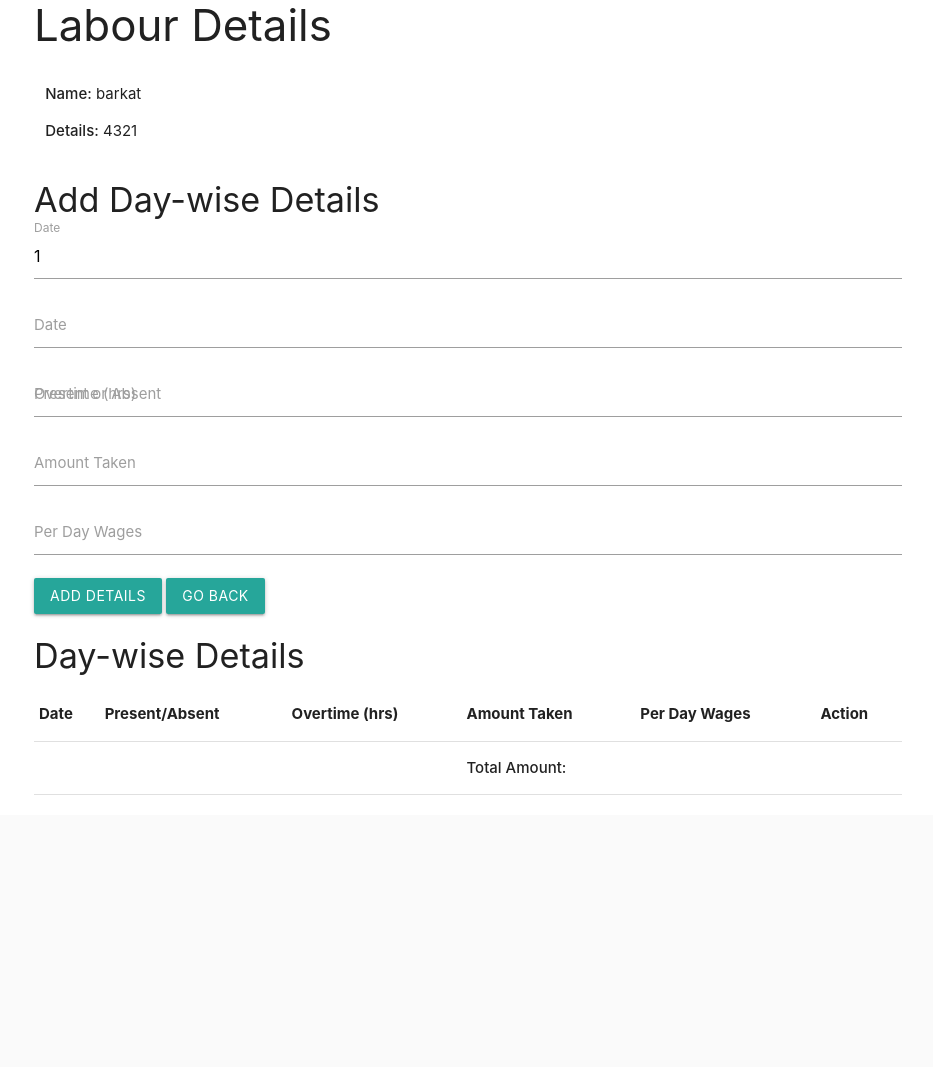
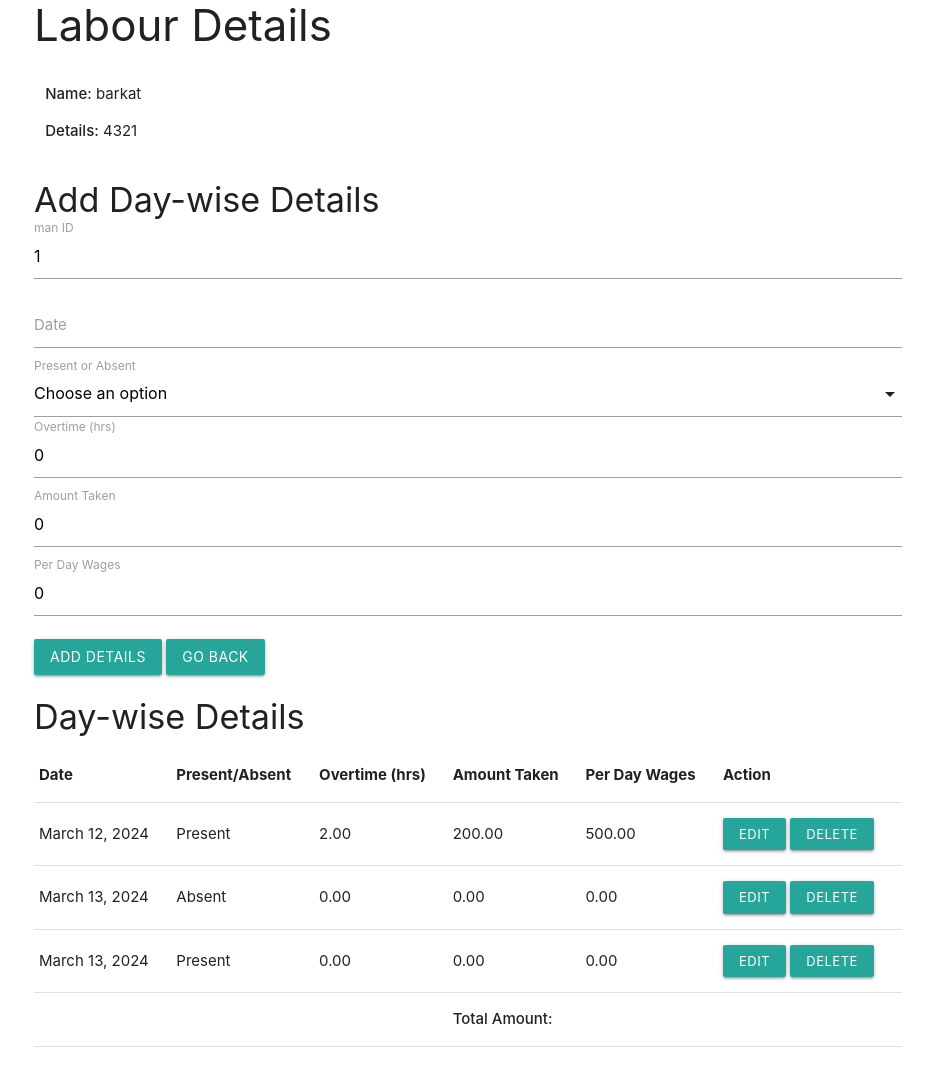
Before and after one commit to bhaitabahi786/Site_management, a Django app: page /ManageSites/LabourDetails/1 in a window 1280 px wide. Shown: the part 113-1180 px from the top of the page, without its empty margins (172-1105 px from the left). Before the commit the page ends 908 px from the top, so only its background shows below. Run offline with Django 5.2, Linux system fonts and the light colour scheme; data comes from the database, SQL or seed files in the repository; both versions use the stored data as it was after the commit.

Commit message:
labour page add fixed

```diff
--- a/sites/models.py
+++ b/sites/models.py
@@ -13,9 +13,10 @@
     contact = models.CharField(max_length=20)
 
 class Attendance(models.Model):
+    MAN_CHOICES = [("Present", "Present"), ("Absent", "Absent")]
     manpower = models.ForeignKey(Manpower, on_delete=models.CASCADE)
     date = models.DateField()
-    present_or_absent = models.TextChoices("PA","Present Absent")
+    present_or_absent = models.CharField(max_length=10, choices=MAN_CHOICES)
     overtime = models.DecimalField(max_digits=20, decimal_places=2)
     amount_taken = models.DecimalField(max_digits=100, decimal_places=2)
     per_day_wages = models.DecimalField(max_digits=100, decimal_places=2)
--- a/sites/templates/sites/LabourDetails.html
+++ b/sites/templates/sites/LabourDetails.html
@@ -12,10 +12,11 @@
             </div>
         </div>
         <h4>Add Day-wise Details</h4>
-        <form id="add_labour_details_form">
+        <form method="post">
+            {% csrf_token %}
             <div class="input-field" >
-                <input id="manID" name="manpower_id" type="text" class="datepicker" value="{{ manPK.id }}">
-                <label for="manID">Date</label>
+                <input id="manID" name="manpower_id" type="text" class="validate" value="{{ manPK.id }}">
+                <label for="manID">man ID</label>
             </div>
             <div class="input-field">
                 <input id="date" name="date" type="text" class="datepicker">
@@ -30,15 +31,15 @@
                 <label for="present_or_absent">Present or Absent</label>
             </div>
             <div class="input-field">
-                <input id="overtime" name="overtime" type="text" class="validate">
+                <input id="overtime" name="overtime" type="text" value="0" class="validate">
                 <label for="overtime">Overtime (hrs)</label>
             </div>
             <div class="input-field">
-                <input id="amount_taken" name="amount_taken" type="text" class="validate">
+                <input id="amount_taken" name="amount_taken" type="text" value="0" class="validate">
                 <label for="amount_taken">Amount Taken</label>
             </div>
             <div class="input-field">
-                <input id="per_day_wages" name="per_day_wages" type="text" class="validate">
+                <input id="per_day_wages" name="per_day_wages" type="text" value="0" class="validate">
                 <label for="per_day_wages">Per Day Wages</label>
             </div>
             <button class="btn waves-effect waves-light" type="submit">Add Details</button>
@@ -58,6 +59,20 @@
             </thead>
             <tbody>
                 <!-- Add rows for day-wise details -->
+                {% for manAttendance in manAttendances %}
+                <tr>
+                    <td> {{ manAttendance.date }} </td>
+                    <td> {{ manAttendance.present_or_absent }} </td>
+                    <td> {{ manAttendance.overtime }} </td>
+                    <td> {{ manAttendance.amount_taken }} </td>
+                    <td> {{ manAttendance.per_day_wages }} </td>
+                    <td>
+                        <a href="#" class="btn-small waves-effect waves-light">Edit</a>
+                        <a href="#" class="btn-small waves-effect waves-light">Delete</a>
+                    </td>
+
+                </tr>
+                {% endfor %}
             </tbody>
             <tfoot>
                 <tr>
@@ -71,7 +86,19 @@
     </div>
     <!-- Materialize JS -->
     <script src="https://cdnjs.cloudflare.com/ajax/libs/materialize/1.0.0/js/materialize.min.js"></script>
+    <script>
+        document.addEventListener('DOMContentLoaded', function() {
+            var elems = document.querySelectorAll('.datepicker');
+            var instances = M.Datepicker.init(elems);
 
+        });
+    </script>
+    <script>
+        document.addEventListener('DOMContentLoaded', function() {
+            var elems = document.querySelectorAll('select');
+            var instances = M.FormSelect.init(elems);
+        });
+    </script>
 </body>
 
 {% endblock %}
--- a/sites/views.py
+++ b/sites/views.py
@@ -89,7 +89,9 @@
 
     if request.method == 'POST':
         manpower_id = request.POST.get('manpower_id')
-        date = request.POST.get('date')
+        date_str = request.POST.get('date')
+        # Convert the date to YYYY-MM-DD format
+        date = datetime.strptime(date_str, '%b %d, %Y').strftime('%Y-%m-%d')
         present_or_absent = request.POST.get('present_or_absent')
         overtime = request.POST.get('overtime')
         amount_taken = request.POST.get('amount_taken')
@@ -112,9 +114,11 @@
         )
         attendance.save()
 
-        redirect('LabourDetails',labour_id =labour_id)
+        return redirect('LabourDetails',labour_id =labour_id)
 
-    return render(request,'sites/LabourDetails.html',{'manPK':manPK})
+    manAttendances = Attendance.objects.filter(manpower=manPK)
+
+    return render(request,'sites/LabourDetails.html',{'manPK':manPK,'manAttendances':manAttendances})
 
 def delete_site(request, site_id):
     site = get_object_or_404(Site, pk=site_id)
```
Also changed, not shown: db.sqlite3, sites/migrations/0003_attendance_present_or_absent.py (added), sites/templates/sites/ManageSitePage.html (line endings or trailing spaces).
